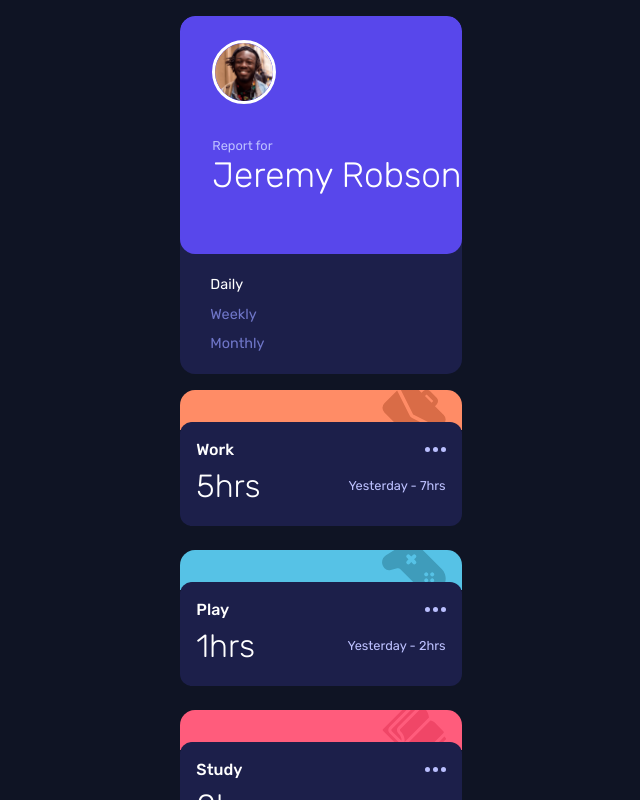
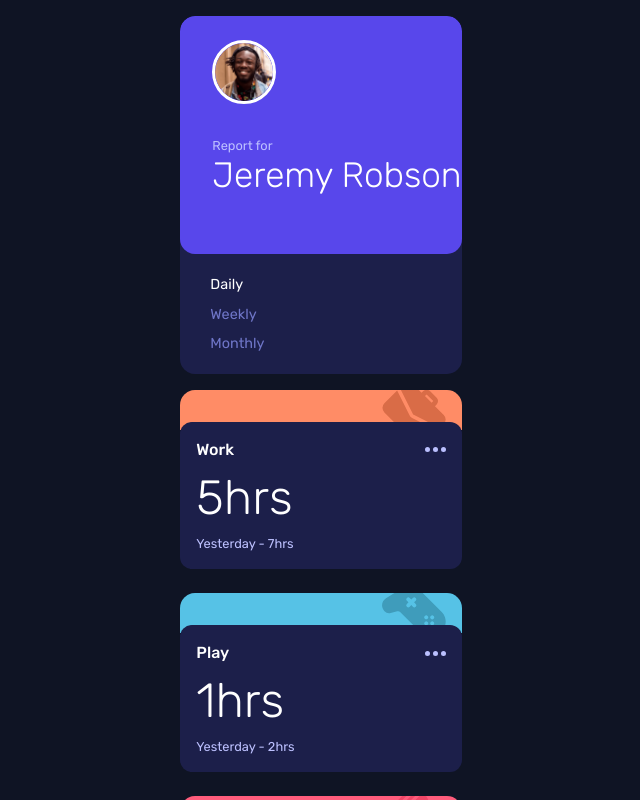
Before and after one commit to ronaldyonggi/time-tracking-dashboard-fm, a React (Vite) app: page / in a window 1280 px wide. Shown: the top 800 px of the page, without its empty margins (319-959 px from the left). Built offline with nearby package versions, Linux system fonts and the light colour scheme.

Commit message:
desktop width styling

```diff
--- a/src/components/ActivityCard/ActivityCard.module.css
+++ b/src/components/ActivityCard/ActivityCard.module.css
@@ -1,7 +1,6 @@
 .container {
   margin: 1rem;
 }
-
 
 .coloredBackground {
   border-top-left-radius: 15px;
@@ -86,3 +85,14 @@
 .selfcare {
   background-color: var(--color-soft-orange-self-care);
 }
+
+@media screen and (min-width: 900px) {
+  .stats {
+    flex-direction: column;
+    align-items: baseline;
+  }
+
+  .hours {
+    font-size: 3rem;
+  }
+}
```
